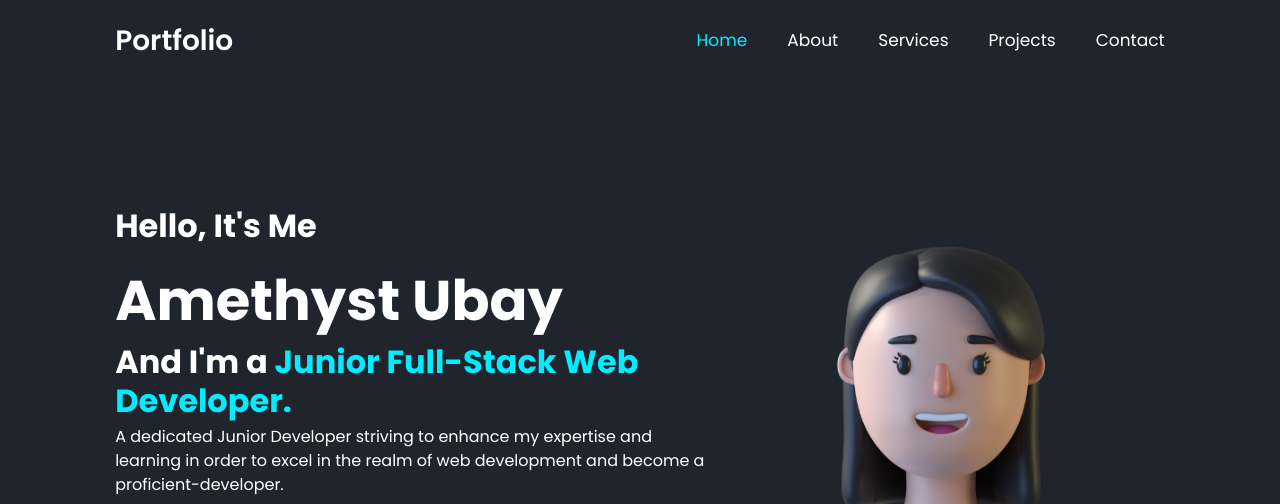
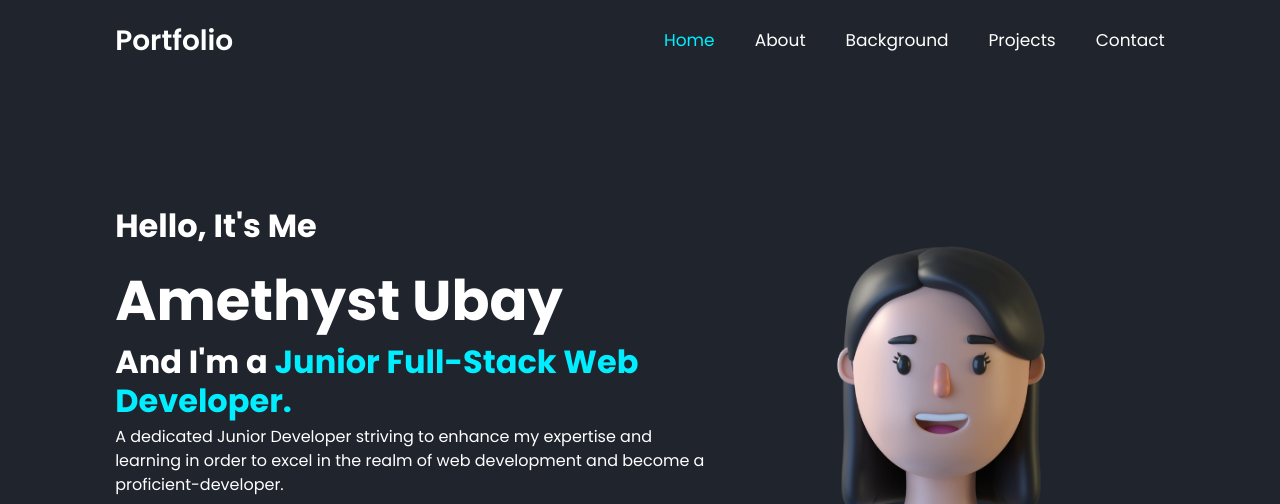
Before and after one commit to amethyst0313/Portfolio, a plain HTML site: page index.html in a window 1280 px wide. Shown: the top 504 px of the page. Drawn offline with nearby package versions, Linux system fonts and the light colour scheme; a script that the page names is missing.

Commit message:
change index.html

```diff
--- a/index.html
+++ b/index.html
@@ -41,7 +41,7 @@
       <nav class="navbar">
         <a href="#home" class="active">Home</a>
         <a href="#about">About</a>
-        <a href="#services">Services</a>
+        <a href="#background">Background</a>
         <a href="#projects">Projects</a>
         <a href="#contact">Contact</a>
       </nav>
@@ -114,7 +114,7 @@
     </section>
 
     <!-- service section -->
-    <section class="services" id="services">
+    <section class="services" id="background">
       <h2 class="heading">My<span> Background</span></h2>
 
       <div class="services-container">
```
